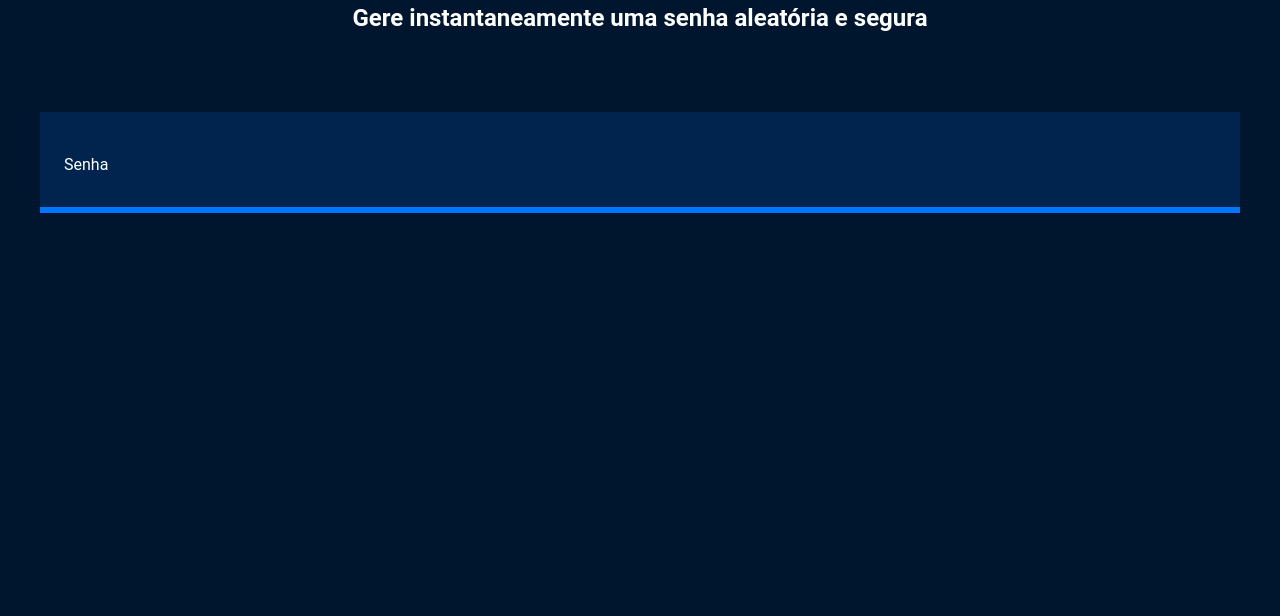
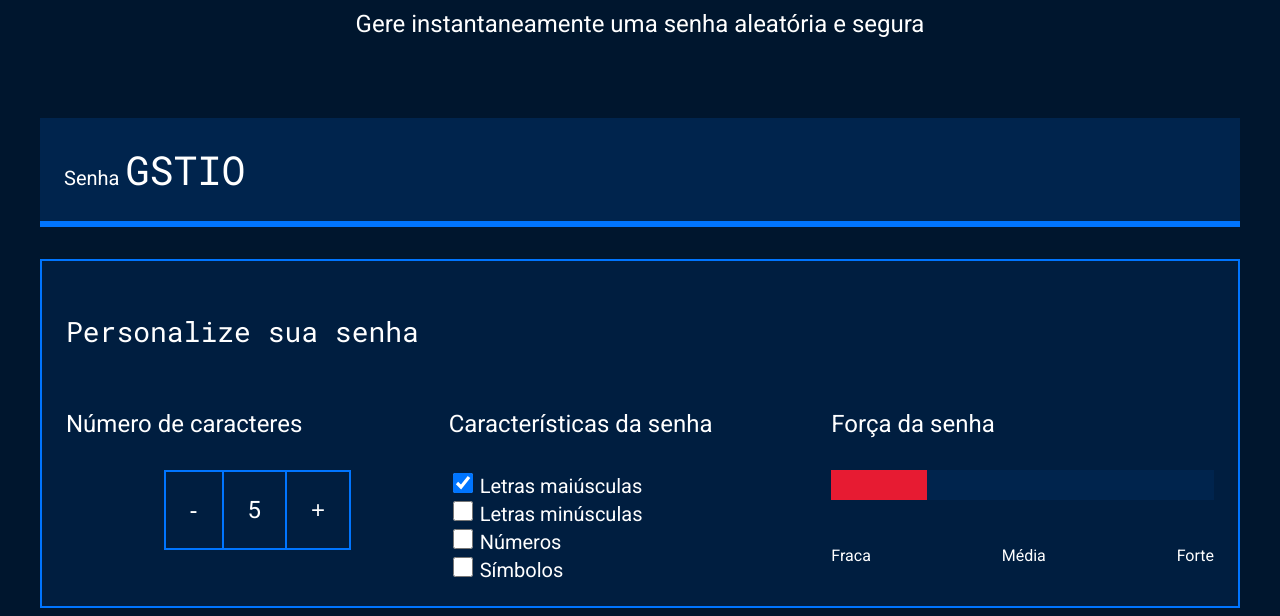
Before and after one commit to marianinha7/geradordesenhas, a plain HTML site: page index.html in a window 1280 px wide. Shown: the part 208-824 px from the top of the page. Before the commit the page ends 800 px from the top, so only its background shows below. Drawn offline with Linux system fonts and the light colour scheme.

Commit message:
Add files via upload

```diff
--- a/index.html
+++ b/index.html
@@ -1,17 +1,14 @@
 <!DOCTYPE html>
 <html lang="pt-br">
+
 <head>
     <meta charset="UTF-8">
     <meta name="viewport" content="width=device-width, initial-scale=1.0">
-    <title>Gerador de Senha</title>
-
-<link rel="stylesheet" href="style.css">
-
-
+    <title>Gerador de senha</title>
+    <link rel="stylesheet" href="style.css">
 </head>
 
 <body>
-
     <section class="conteudo">
         <div class="conteudo-titulo">
             <img src="unlock.svg" alt="cadeado fechado">
@@ -20,10 +17,51 @@
         </div>
         <div class="conteudo-senha">
             <label for="senha">Senha</label>
-            <input name="senha" type="text" id="campo-senha">
+            <input name="senha" type="text" id="campo-senha" readonly>
+        </div>
+        <div class="parametro">
+            <h3 class="parametro-titulo">Personalize sua senha</h3>
+            <div class="parametro-coluna__senha">
+                <div class="parametro-senha">
+                    <h4 class="parametro-senha__titulo">Número de caracteres</h4>
+                    <div class="parametro-senha-botoes">
+                        <button class="parametro-senha__botao">-</button>
+                        <p class="parametro-senha__texto">12</p>
+                        <button class="parametro-senha__botao">+</button>
+                    </div>
+                </div>
+                <div class="parametro-senha">
+                    <h4 class="parametro-senha__titulo">Características da senha</h4>
+                    <div class="parametro-senha-checkbox">
+                        <input name="maiusculo" type="checkbox" class="checkbox" checked>
+                        <label for="maiusculo">Letras maiúsculas</label>
+                    </div>
+                    <div class="parametro-senha-checkbox">
+                        <input name="minusculo" type="checkbox" class="checkbox">
+                        <label for="minusculo">Letras minúsculas</label>
+                    </div>
+                    <div class="parametro-senha-checkbox">
+                        <input name="numero" type="checkbox" class="checkbox">
+                        <label for="numero">Números</label>
+                    </div>
+                    <div class="parametro-senha-checkbox">
+                        <input name="simbolo" type="checkbox" class="checkbox">
+                        <label for="simbolo">Símbolos</label>
+                    </div>
+                </div>
+                <div class="parametro-senha">
+                    <h4 class="parametro-senha__titulo">Força da senha</h4>
+                    <div class="barra"></div>
+                    <div class="forca fraca"></div>
+                    <div class="parametro-senha-textos">
+                        <p>Fraca</p>
+                        <p>Média</p>
+                        <p>Forte</p>
+                    </div>
+                </div>
+            </div>
         </div>
     </section>
-
-
+    <script src="main.js"></script>
 </body>
 </html>
--- /dev/null
+++ b/main.js
@@ -0,0 +1,42 @@
+
+
+const numeroSenha = document.querySelector('.parametro-senha__texto');
+let tamanhoSenha = 5;
+numeroSenha.textContent = tamanhoSenha;
+
+const botoes = document.querySelectorAll('.parametro-senha__botao');
+
+botoes[0].onclick = diminuiTamanho;
+botoes[1].onclick = aumentaTamanho;
+
+function diminuiTamanho(){
+    if (tamanhoSenha > 1){
+       // tamanhoSenha = tamanhoSenha-1;
+        tamanhoSenha--;
+    }
+    numeroSenha.textContent = tamanhoSenha;
+    geraSenha();
+}
+function aumentaTamanho(){
+    if (tamanhoSenha < 20){
+       // tamanhoSenha = tamanhoSenha+1;
+       tamanhoSenha++;
+    }
+    numeroSenha.textContent = tamanhoSenha;
+    geraSenha();
+}
+
+const campoSenha = document.querySelector('#campo-senha');
+
+const letrasMaiusculas = 'ABCDEFGHIJKLMNOPQRSTUVXYWZ';
+geraSenha();
+
+function geraSenha(){
+    let senha = "" ;
+    for (let i = 0; i < tamanhoSenha;i++){
+        let numeroAleatorio = Math.random()*letrasMaiusculas.length;
+        numeroAleatorio = Math.floor(numeroAleatorio);
+        senha = senha + letrasMaiusculas[numeroAleatorio];
+    }
+    campoSenha.value = senha;
+}
--- a/style.css
+++ b/style.css
@@ -1,3 +1,5 @@
+@import url('https://fonts.googleapis.com/css2?family=Roboto&family=Roboto+Mono&display=swap');
+
 :root{
     --branco: white;
     --cor-de-fundo: #00162E;
@@ -8,15 +10,14 @@
     --roboto-mono: 'Roboto Mono', monospace;
 }
 
+*{
+    font-weight: 400;
+}
+
 body{
     color: var(--branco);
     background-color: var(--cor-de-fundo);
     font-family: var(--roboto);
-}
-
-.conteudo-titulo{
-    text-align: center;
-    margin-top: 80px;
 }
 
 .titulo-principal{
@@ -28,8 +29,9 @@ body{
     font-size: 24px;
 }
 
-{
-    font-weight: 400
+.conteudo-titulo{
+    text-align: center;
+    margin-top: 80px;
 }
 
 .conteudo-senha{
@@ -45,14 +47,106 @@ body{
     color: var(--branco);
     font-family: var(--roboto-mono);
     font-size: 40px;
+    width: 70%;
 }
 
 #campo-senha:focus{
     outline: none;
 }
 
-
 .conteudo{
     max-width: 1200px;
     margin: 0 auto;
 }
+
+.parametro{
+    background-color: var(--fundo-texto);
+    border: 2px solid var(--borda);
+    margin-top: 32px;
+    padding: 24px;
+}
+
+.parametro-titulo{
+    font-family: var(--roboto-mono);
+    font-size: 28px;
+}
+
+.parametro-senha__titulo{
+    font-size:24px;
+}
+
+.parametro-coluna__senha{
+    display: flex;
+    flex-direction: column;
+    justify-content: center;
+}
+.parametro-senha{
+    width: 50%;
+    margin: 0 auto;
+}
+
+.parametro-senha-botoes{
+    display: flex;
+    justify-content: center;
+}
+
+.parametro-senha__botao{
+    background-color: var(--fundo-texto);
+    color: var(--branco);
+    border: 2px solid var(--borda);
+    padding: 24px;
+    font-size: 24px;
+    cursor: pointer;
+}
+.parametro-senha__texto{
+    padding: 24px;
+    border-top: 2px solid var(--borda);
+    border-bottom: 2px solid var(--borda);
+    margin: 0;
+    font-size: 24px;
+}
+
+label{
+    font-size: 20px;
+}
+
+.checkbox{
+    width: 20px;
+    height: 20px;
+    cursor: pointer;
+}
+
+.barra{
+    background-color: var(--fundo-senha);
+    height: 30px;
+    width: 100%;
+}
+.forca{
+    height: 30px;
+    position: relative;
+    bottom: 30px;
+}
+.fraca{
+    width: 25%;
+    background-color: #E71B32;
+}
+.media{
+    background-color: #FAF408;
+    width: 50%;
+}
+.forte{
+    background-color: #00FF85;
+    width: 100%;
+}
+
+.parametro-senha-textos{
+    display: flex;
+    justify-content: space-between;
+}
+
+
+@media screen and (min-width: 768px) {
+    .parametro-coluna__senha{
+        flex-direction: row;
+    }
+}
```
